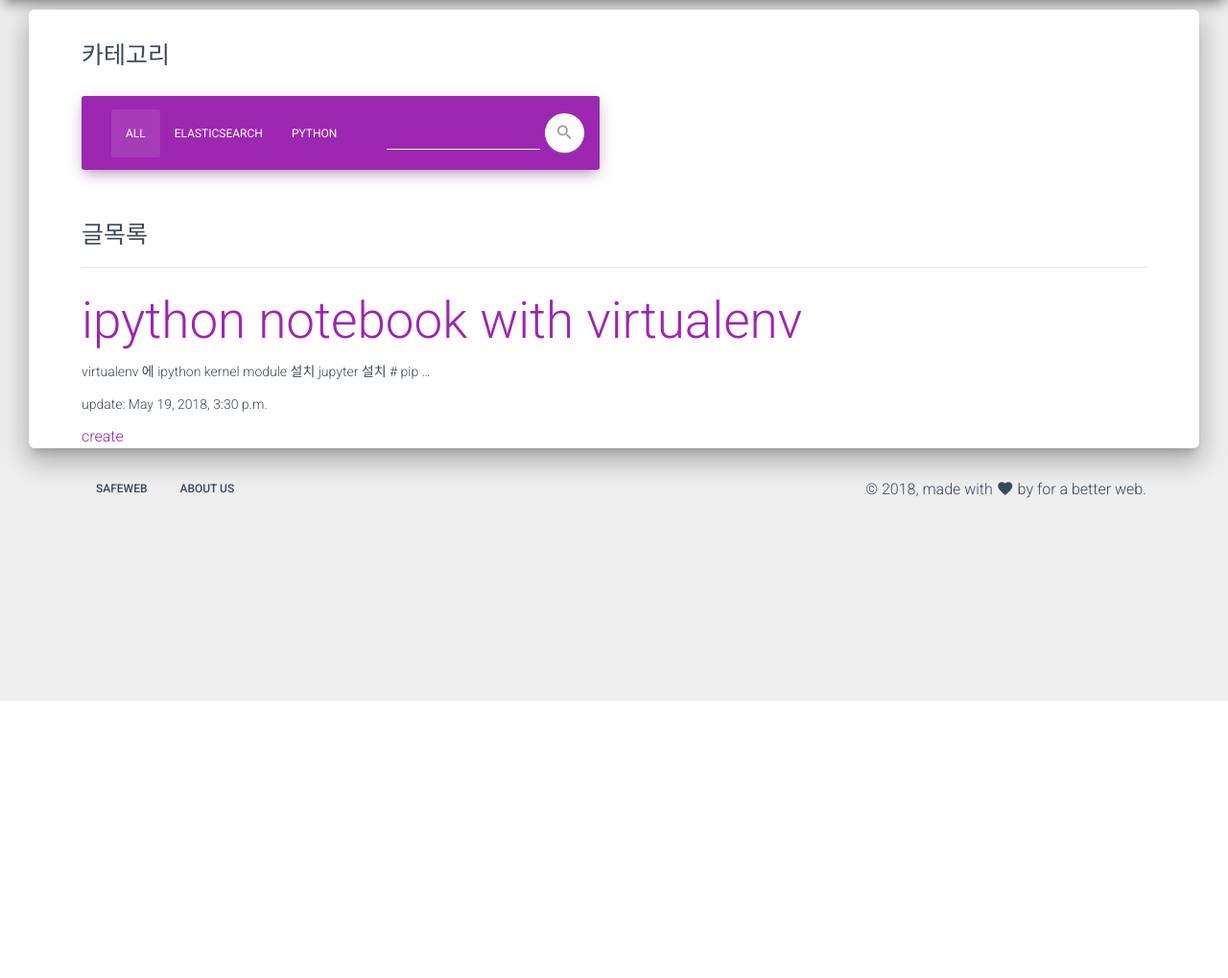
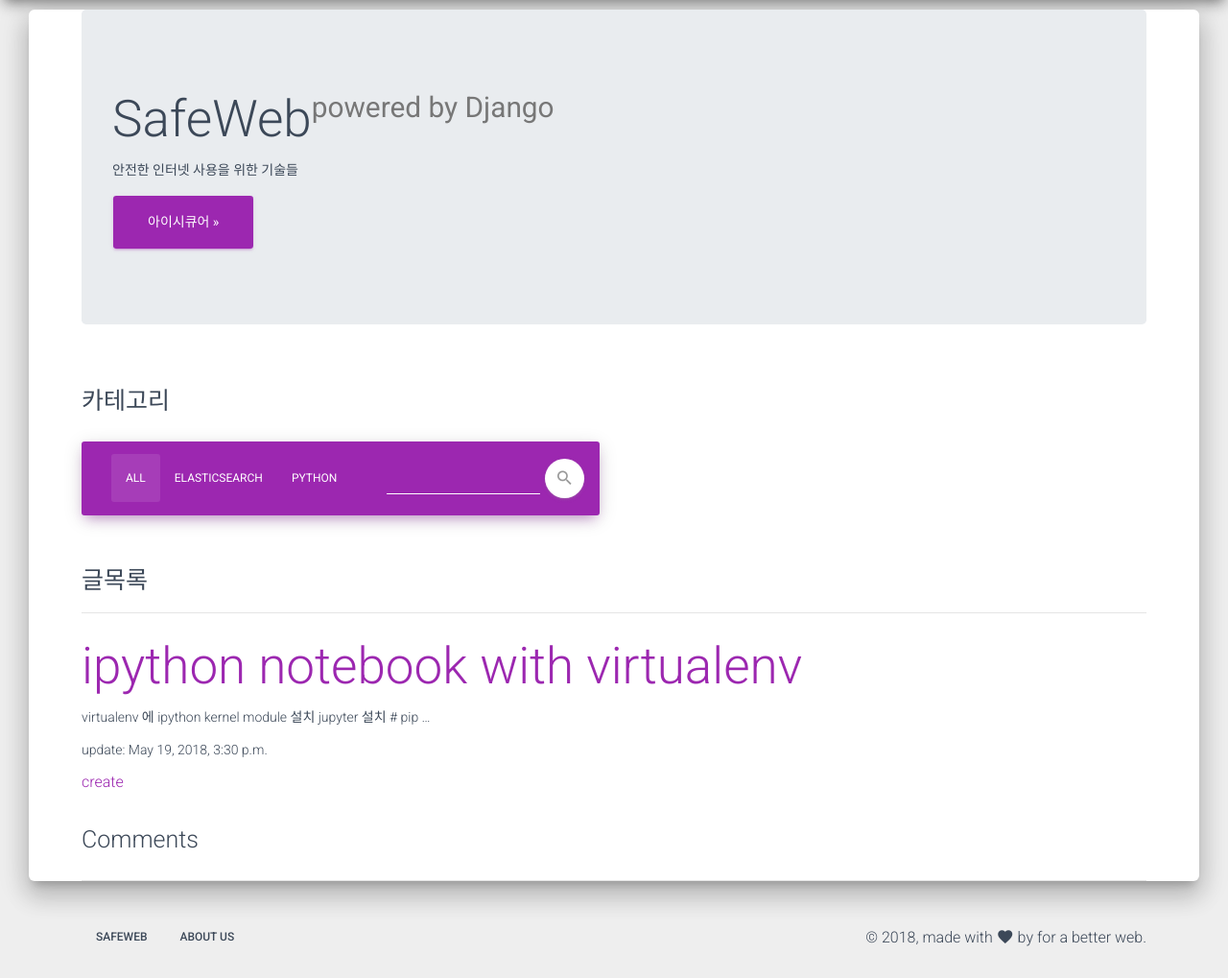
Before and after one commit to web24365/Blog, a Django app: page /blog/ in a window 1280 px wide. Shown: the part 70-1089 px from the top of the page at 96% size. Before the commit the page ends 800 px from the top, so only its background shows below. Run offline with Django 3.2, Linux system fonts and the light colour scheme; data comes from the database, SQL or seed files in the repository; some libraries are stand-ins or nearby versions.

Commit message:
root url 수정외 template

```diff
--- a/blog/templates/blog/post_list.html
+++ b/blog/templates/blog/post_list.html
@@ -2,6 +2,13 @@
 {% load staticfiles %}
 
 {% block post %}
+<div class="jumbotron">
+    <h1>SafeWeb<sup><small>powered by Django</small></sup></h1>
+    <p>안전한 인터넷 사용을 위한 기술들</p>
+    <p>
+        <a class="btn btn-lg btn-primary" href="https://www.isecurekr.com">아이시큐어 &raquo;</a>
+    </p>
+</div>
 <div class="row">
     <div class="col-md-6">
         <div class="title">
@@ -66,5 +73,17 @@
     </div>
 {% endfor %}
 <a href="{% url 'blog:post_create' %}" ><span class="glyphicon glyphicon-plus">create</span></a>
-
+<div class="title">
+    <h3>Comments</h3>
+</div>
+<hr />
+<ul>
+    {% for comment in post.comment_set.all %}
+    <li>
+        {{ comment.content }}
+        <small>by {{ comment.author }}</small>
+        <small>at {{ comment.create }}</small>
+    </li>
+{% endfor %}
+</ul>
 {% endblock post %}
--- a/mysite/urls.py
+++ b/mysite/urls.py
@@ -28,7 +28,7 @@ from django.views.generic import RedirectView
 urlpatterns = [
     # path('', root, name='root'),
     # path('', lambda r: redirect('blog:post_list'), name='root'),
-    path('', RedirectView.as_view(pattern_name='blog:post_list')),
+    path('', RedirectView.as_view(pattern_name='blog:post_list'), name='root'),
     path('admin/', admin.site.urls),
     # namespcae를 지정하면 항상 사용해야한다. 사용하지 않으면 error발생
     path('blog/', include('blog.urls', namespace='blog')),
--- a/templates/base.html
+++ b/templates/base.html
@@ -25,7 +25,7 @@
   <div class="container">
     <!-- Brand and toggle get grouped for better mobile display -->
     <div class="navbar-translate">
-      <a class="navbar-brand" href="/blog">SafeWeb</a>
+      <a class="navbar-brand" href="{% url 'root' %}">SafeWeb</a>
       <button class="navbar-toggler" type="button" data-toggle="collapse" aria-expanded="false" aria-label="Toggle navigation">
         <span class="navbar-toggler-icon"></span>
         <span class="navbar-toggler-icon"></span>
@@ -84,12 +84,12 @@
         <nav class="float-left">
           <ul>
               <li>
-                  <a href="https://www.creative-tim.com">
+                  <a href="{% url 'root' %}">
                       SafeWeb
                   </a>
               </li>
               <li>
-                  <a href="https://presentation.creative-tim.com">
+                  <a href="{% url 'root' %}">
                       About Us
                   </a>
               </li>
```
Also changed, not shown: blog/templates/blog/post_detail.html (+6 -1 lines).
